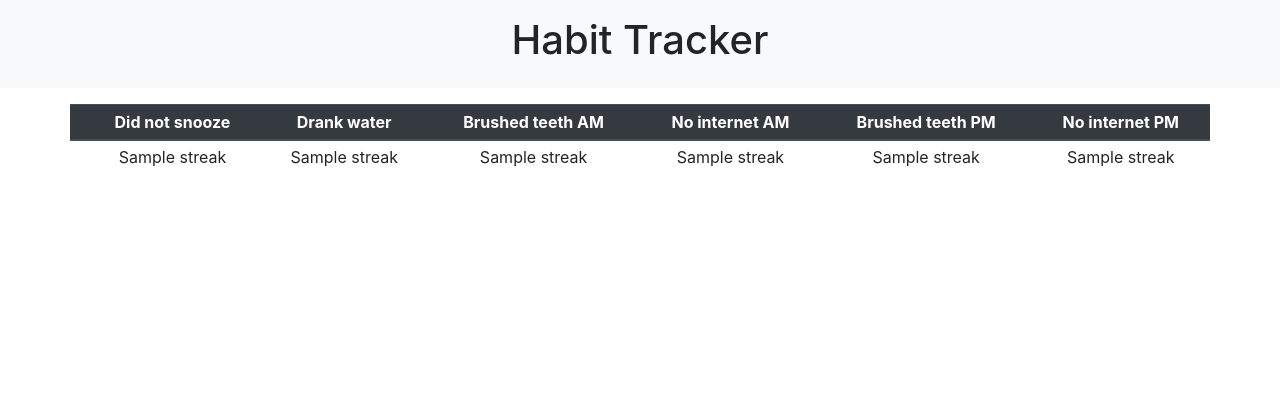
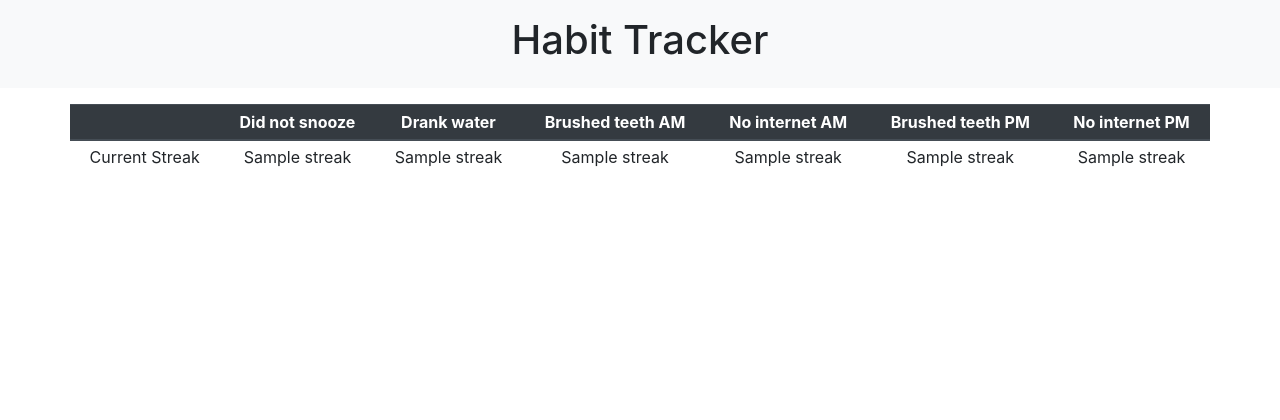
Before and after one commit to MichielVanthoor/habit-tracker, a Flask app: template app/templates/index.html in a window 1280 px wide. Shown: the top 420 px of the page. Run offline with Flask 3, Linux system fonts and the light colour scheme; the template is opened without the code that fills it: most values are stand-ins (such as "Sample title", 1, 10 or a date in 2020); parts of the project's set-up code (start-up, migrations or seed data) failed here and were passed over; some libraries are stand-ins or nearby versions.

Commit message:
Improve streak layout

```diff
--- a/app/templates/index.html
+++ b/app/templates/index.html
@@ -26,13 +26,13 @@
         </thead>
         <tbody>
           <tr>
-            <td class="table-"></th>
-            <td class="table-">{{ streaks[0] }}</th>
-            <td class="table-">{{ streaks[1] }}</th>
-            <td class="table-">{{ streaks[2] }}</th>
-            <td class="table-">{{ streaks[3] }}</th>
-            <td class="table-">{{ streaks[4] }}</th>
-            <td class="table-">{{ streaks[5] }}</th>
+            <td class="table-">Current Streak</td>
+            <td class="table-">{{ streaks[0] }}</td>
+            <td class="table-">{{ streaks[1] }}</td>
+            <td class="table-">{{ streaks[2] }}</td>
+            <td class="table-">{{ streaks[3] }}</td>
+            <td class="table-">{{ streaks[4] }}</td>
+            <td class="table-">{{ streaks[5] }}</td>
           </tr>
           <!-- For loop logic of jinja template -->
           {%for i in range(0, num_dates)%}
```
